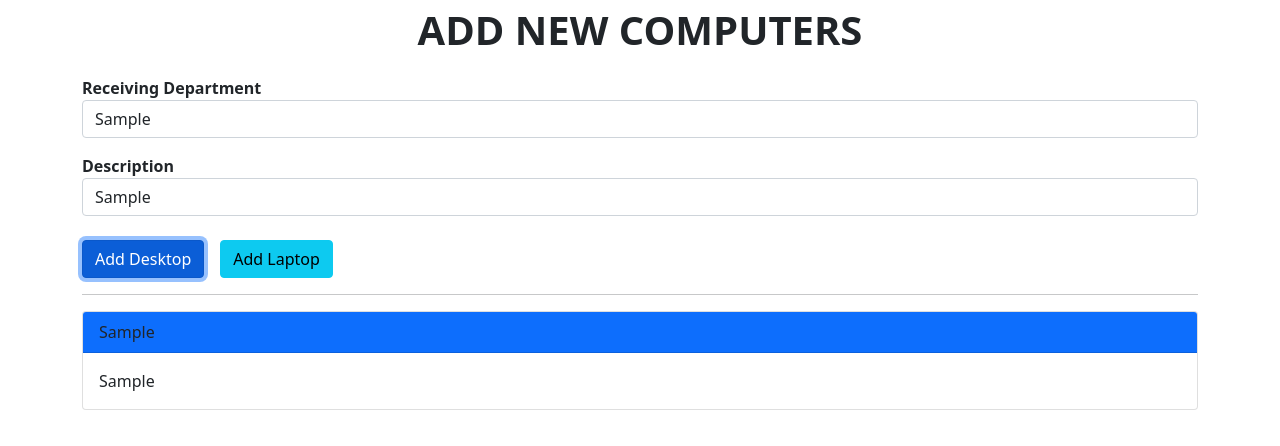
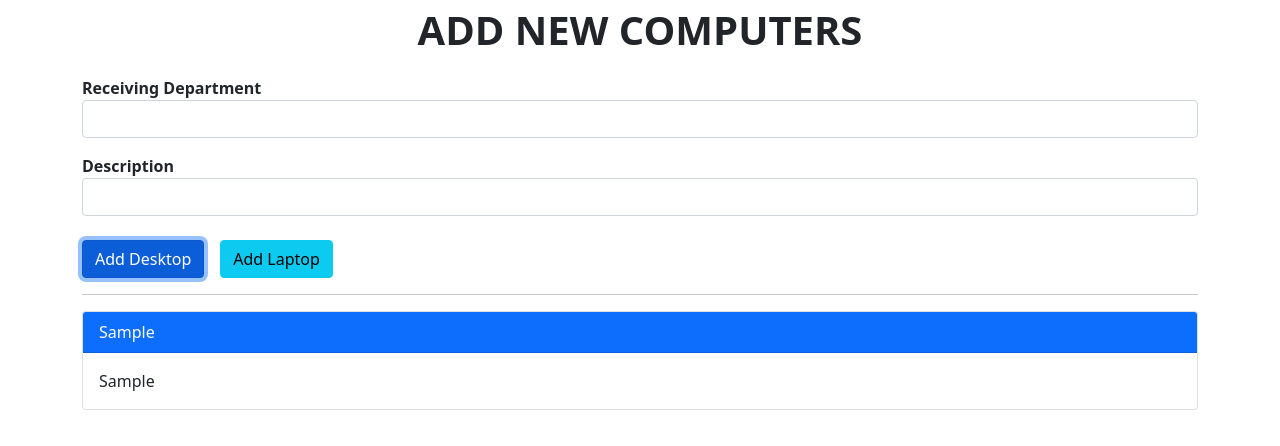
Before and after one commit to afolabiopakunle/custom-data-binding-one-take, an Angular app: page / in a window 1280 px wide. Both pictures are taken after typing "Sample", "Sample" into the empty fields and a click on the button "Add Desktop". Shown: the top 446 px of the page. Built offline with nearby package versions, Linux system fonts and the light colour scheme.

Commit message:
All works fine

```diff
--- a/src/app/app.component.html
+++ b/src/app/app.component.html
@@ -1,6 +1,7 @@
 <div class="container">
   <app-cockpit
   (createDesktop)="onCreateDesktop($event)"
+  (createLaptop)="onCreateLaptop($event)"
   ></app-cockpit>
 
   <app-display *ngFor="let computer of computers" [computer]='computer'></app-display>
--- a/src/app/app.component.ts
+++ b/src/app/app.component.ts
@@ -8,6 +8,7 @@ import { IComputer } from './computer.model';
 })
 export class AppComponent  {
   computers: IComputer[] = [];
+
   onCreateDesktop(pcInfo) {
     this.computers.push({
       type: 'desktop',
@@ -15,4 +16,13 @@ export class AppComponent  {
       description: pcInfo.description
     })
   }
+
+  onCreateLaptop(pcInfo) {
+    this.computers.push({
+      type: 'laptop',
+      department: pcInfo.department,
+      description: pcInfo.description
+    })
+  }
+
 }
--- a/src/app/cockpit/cockpit.component.ts
+++ b/src/app/cockpit/cockpit.component.ts
@@ -7,23 +7,32 @@ import { IComputer } from '../computer.model';
   styleUrls: ['./cockpit.component.css']
 })
 export class CockpitComponent implements OnInit {
-  @Output() createDesktop = new EventEmitter<IComputer>()
+  @Output() createDesktop = new EventEmitter<IComputer>();
+  @Output() createLaptop = new EventEmitter<IComputer>();
+
   department;
   description;
-  constructor() { }
+  constructor() {}
 
-  ngOnInit() {
-  }
+  ngOnInit() {}
 
   addDesktop() {
     this.createDesktop.emit({
       department: this.department,
       description: this.description
-    })
+    });
+
+    this.department = '';
+    this.description = '';
   }
 
   addLaptop() {
+    this.createLaptop.emit({
+      department: this.department,
+      description: this.description
+    });
 
+    this.department = '';
+    this.description = '';
   }
-
 }
--- a/src/app/display/display.component.html
+++ b/src/app/display/display.component.html
@@ -1,7 +1,7 @@
 <div class="row">
   <div class="col-sm-12">
     <div class="card">
-      <div class="card-header" [ngClass]="{'bg-primary': computer.type==='desktop'}">
+      <div class="card-header text-white" [ngClass]="{'bg-primary': computer.type==='desktop', 'bg-info': computer.type==='laptop'}">
         {{ computer.department }}
       </div>
       <div class="card-body">
```
